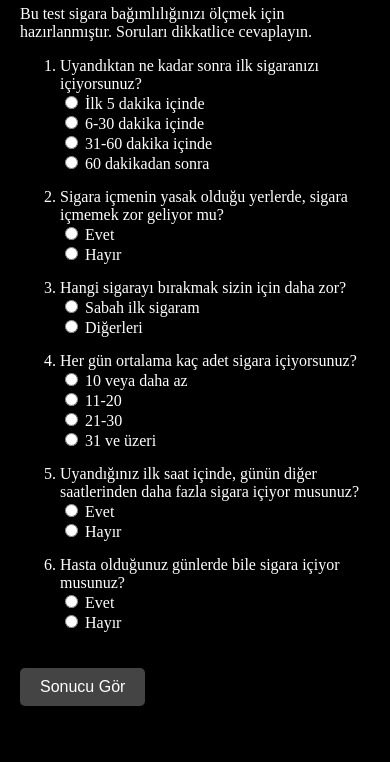
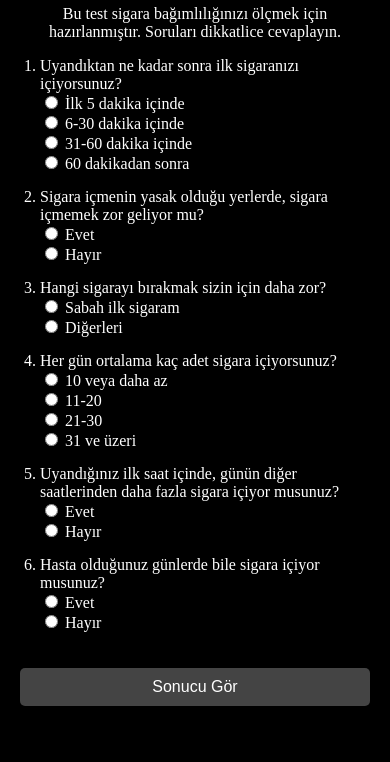
Before and after one commit to svcn-zt/sigara-testi, a plain HTML site: page index.html in a window 390 px wide. Shown: the part 82-844 px from the top of the page. Drawn offline with Linux system fonts and the light colour scheme.

Commit message:
Add files via upload

```diff
--- a/index.html
+++ b/index.html
@@ -12,12 +12,24 @@
             margin: 0;
             padding: 0;
             overflow: hidden; /* Kaydırma çubuğunu gizler */
+            display: flex;
+            justify-content: center;
+            align-items: center;
+            height: 100vh; /* Ekranın tamamına yayılmasını sağlar */
         }
         .container {
             max-width: 600px;
             margin: auto;
             padding: 20px;
             text-align: left;
+            width: 100%;
+            box-sizing: border-box;
+        }
+        h2, p {
+            text-align: center;
+        }
+        ol {
+            padding-left: 20px;
         }
         .question {
             margin: 15px 0;
@@ -34,6 +46,19 @@
         }
         button:hover {
             background-color: #555555; /* Buton hover efekti */
+        }
+        /* Mobil uyumlu düzenlemeler */
+        @media (max-width: 600px) {
+            body {
+                height: auto;
+                padding: 10px;
+            }
+            .container {
+                padding: 10px;
+            }
+            button {
+                width: 100%;
+            }
         }
     </style>
 </head>
```
